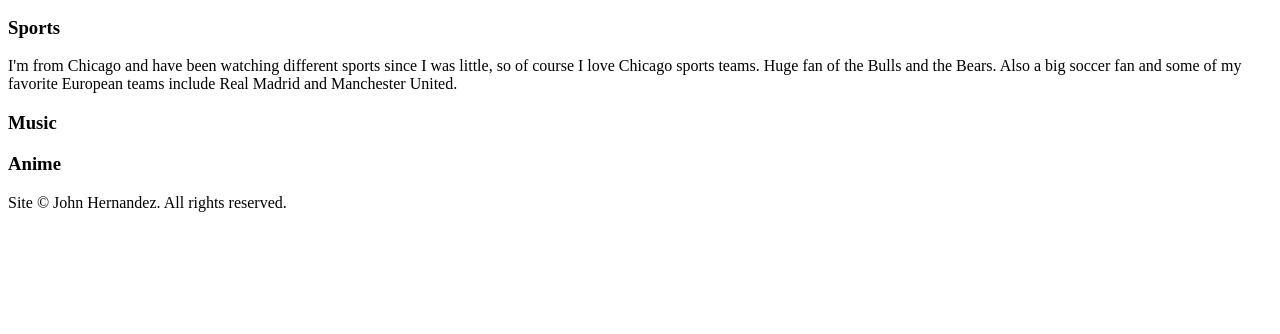
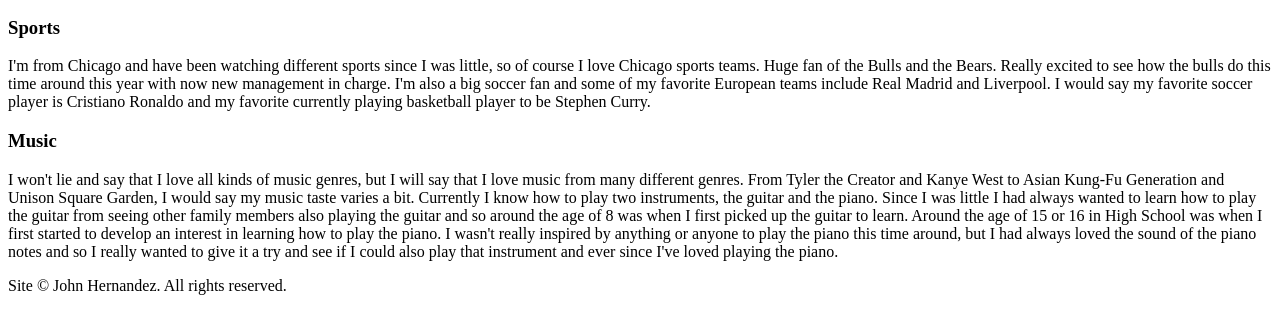
Before and after one commit to johnhdez105/Project-one, a plain HTML site: page hobbies/index.html in a window 1280 px wide. Shown: the part 184-518 px from the top of the page. Drawn offline with Linux system fonts and the light colour scheme.

Commit message:
Fix tag indentation and added hobbies information

```diff
--- a/hobbies/index.html
+++ b/hobbies/index.html
@@ -3,7 +3,7 @@
 <head>
   <title>John Hernandez: Hobbies</title>
   <meta charset="utf-8" />
-    <meta name="viewport" content="width=device-width,initial-scale=1.0,shrink-to-fit=none"
+  <meta name="viewport" content="width=device-width,initial-scale=1.0,shrink-to-fit=none" />
 </head>
 <body>
   <header id="header">
@@ -16,27 +16,38 @@
       </ul>
     </nav>
   </header>
-
   <main id="content">
     <article>
       <h2>Hobbies</h2>
-        <section>
+      <section id="sports">
         <h3>Sports</h3>
-          <p>I'm from Chicago and have been watching different sports since I
-            was little, so of course I love Chicago sports teams.
-            Huge fan of the Bulls and the Bears. Also a big soccer fan and some
-            of my favorite European teams include Real Madrid and Manchester
-            United.</p>
+        <p>I'm from Chicago and have been watching different sports since I was
+        little, so of course I love Chicago sports teams. Huge fan of the Bulls
+        and the Bears. Really excited to see how the bulls do this time around
+        this year with now new management in charge. I'm also a big soccer fan
+        and some of my favorite European teams  include Real Madrid and
+        Liverpool. I would say my favorite soccer  player is Cristiano Ronaldo
+        and my favorite currently playing basketball player to be Stephen
+        Curry.</p>
       </section>
       <section>
         <h3>Music</h3>
-        </section>
-        <section>
-          <h3>Anime</h3>
+        <p>I won't lie and say that I love all kinds of music genres, but I will
+        say that I love music from many different genres. From Tyler the Creator
+        and Kanye West to Asian Kung-Fu Generation and Unison Square  Garden, I
+        would say my music taste varies a bit. Currently I know how to play two
+        instruments, the guitar and the piano. Since I was little I had always
+        wanted to learn how to play the guitar from seeing other family members
+        also playing the guitar and so around the age of 8 was when I  first
+        picked up the guitar to learn. Around the age of 15 or 16 in High School
+        was when I first started to develop an interest in learning how to play
+        the piano. I wasn't really inspired by anything or anyone to play the
+        piano this time around, but I had always loved the sound of the piano
+        notes and so I really wanted to give it a try and see if I could also
+        play that instrument and ever since I've loved playing the piano.</p>
       </section>
     </article>
   </main>
-
   <footer id="footer">
     <p> Site © John Hernandez. All rights reserved.</p>
   </footer>
```
Lines whose indentation alone changed are shown as unchanged.
